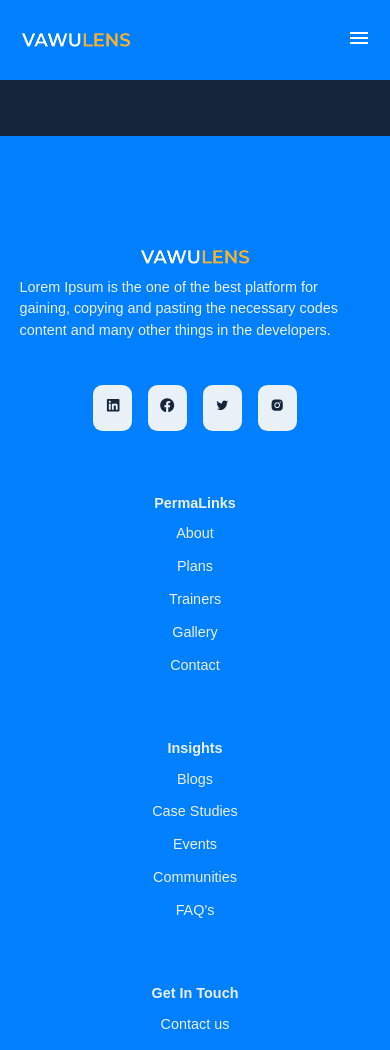
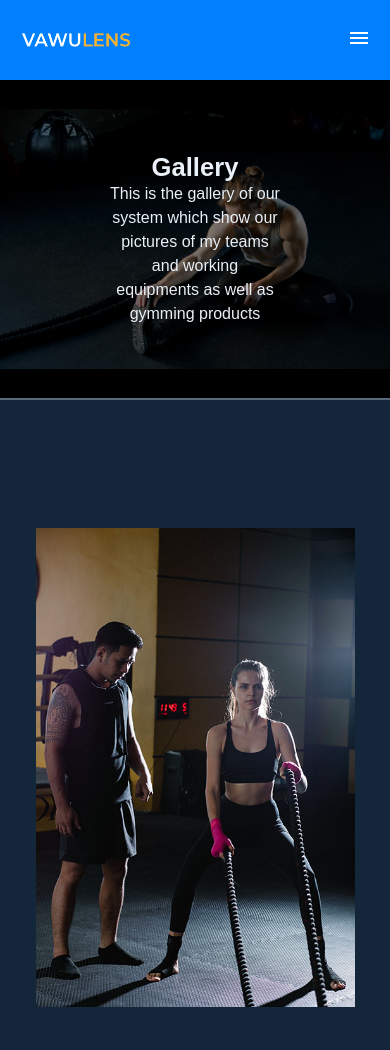
Before and after one commit to bishalthapa2055/DemoReact, a React (Vite) app: page /gallery in a window 390 px wide. Shown: the top 1050 px of the page. Built offline with nearby package versions, Linux system fonts and the light colour scheme.

Commit message:
added gallery section

```diff
--- a/src/pages/contact/contact.css
+++ b/src/pages/contact/contact.css
@@ -26,7 +26,7 @@
     border-color: var(--color-gray-100);
 }
 
-@media screen and (max-width) {
+@media screen and (max-width : 600px) {
 
     .contact__wrapper{
         gap: 1.5rem;
--- a/src/pages/gallery/Gallery.jsx
+++ b/src/pages/gallery/Gallery.jsx
@@ -1,7 +1,67 @@
 import "./gallery.css";
+import ComponentsHeaders from "../../components/ComponentsHeaders";
+import HeaderImage from "../../images/header_bg_3.jpg";
+
+import gallery1 from "../../images/gallery1.jpg";
+import gallery2 from "../../images/gallery2.jpg";
+import gallery3 from "../../images/gallery3.jpg";
+import gallery4 from "../../images/gallery4.jpg";
+import gallery5 from "../../images/gallery5.jpg";
+import gallery6 from "../../images/gallery6.jpg";
+import gallery7 from "../../images/gallery7.jpg";
+import gallery8 from "../../images/gallery8.jpg";
+import gallery9 from "../../images/gallery9.jpg";
+import gallery10 from "../../images/gallery10.jpg";
+import gallery11 from "../../images/gallery11.jpg";
+import gallery12 from "../../images/gallery12.jpg";
+import gallery13 from "../../images/gallery13.jpg";
+import gallery14 from "../../images/gallery14.jpg";
+import gallery15 from "../../images/gallery15.jpg";
 
 const Gallery = () => {
-  return <div>Gallery</div>;
+  const images = [
+    gallery1,
+    gallery2,
+    gallery3,
+    gallery4,
+    gallery5,
+    gallery6,
+    gallery7,
+    gallery8,
+    gallery9,
+    gallery10,
+    gallery11,
+    gallery12,
+    gallery13,
+    gallery14,
+    gallery15,
+  ];
+
+  return (
+    <>
+      <ComponentsHeaders title="Gallery" image={HeaderImage}>
+        <p>
+          This is the gallery of our system which show our pictures of my teams
+          and working equipments as well as gymming products{" "}
+          <div className=""></div>
+        </p>
+      </ComponentsHeaders>
+
+      <section className="gallery">
+        <div className="container gallery__container">
+          {images.map((image, index) => {
+            return (
+              <>
+                <article key={index}>
+                  <img src={image} alt={`gallery${index}.jpg`} />
+                </article>
+              </>
+            );
+          })}
+        </div>
+      </section>
+    </>
+  );
 };
 
 export default Gallery;
--- a/src/pages/gallery/gallery.css
+++ b/src/pages/gallery/gallery.css
@@ -0,0 +1,34 @@
+.gallery__container{
+    display: grid;
+    grid-template-columns:repeat(3,1fr)
+}
+
+
+.gallery__container article{
+
+    border: 1rem solid transparent;
+    transition: var(--transition);
+}
+
+.gallery__container article:hover{
+    border-color: var(--color-gray-100);
+}
+
+@media screen  and (max-width:1024px) {
+
+    .gallery__container {
+        display: grid;
+        grid-template-columns: 1fr 1fr;
+    }
+}
+
+
+
+@media screen  and (max-width:600px) {
+
+    .gallery__container {
+        display: grid;
+        grid-template-columns: 1fr ;
+        gap: 1rem;
+    }
+}
```
